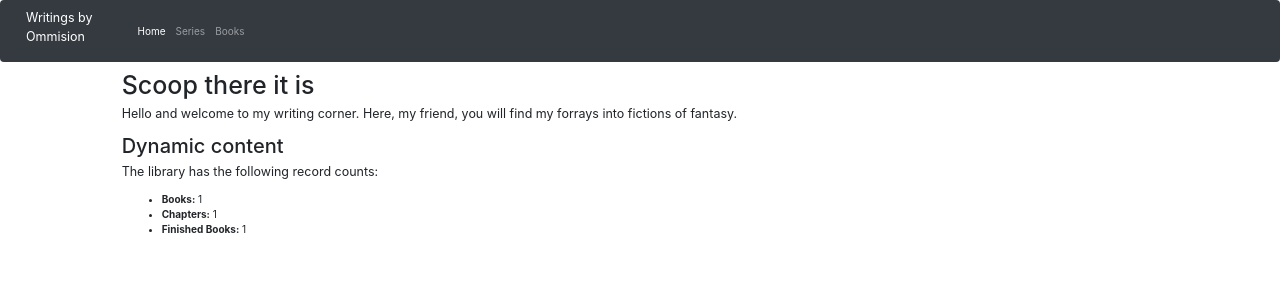
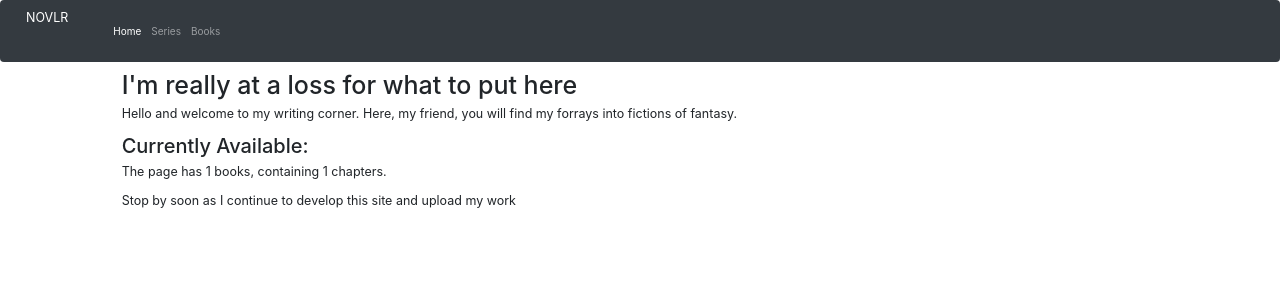
Before and after one commit to tomholb/novlr, a Django app: template core/templates/index.html in a window 1280 px wide. Shown: the top 300 px of the page. Run offline with Django 3.2, Linux system fonts and the light colour scheme; the template is opened without the code that fills it: most values are stand-ins (such as "Sample title", 1, 10 or a date in 2020); some libraries are stand-ins or nearby versions.

Commit message:
Making more layout changes

```diff
--- a/core/models.py
+++ b/core/models.py
@@ -116,7 +116,8 @@ class Author(models.Model):
 class Series(models.Model):
     """Model representing the author"""
     title = models.CharField(max_length=100)
-    cover = models.ImageField(upload_to='media', null=True, blank=True)
+    cover = models.ImageField(upload_to='media', null=True, blank=True
+    summary = models.TextField(max_length=1000, help_text='Enter a brief description of the Series')
 
     def get_absolute_url(self):
         """Returns the URL to access the author instance"""
--- a/core/templates/base_generic.html
+++ b/core/templates/base_generic.html
@@ -19,7 +19,7 @@
 	<header>
       <!-- Fixed navbar -->
       <nav class="navbar navbar-expand-md navbar-dark fixed-top bg-dark">
-        <a class="navbar-brand" href="#">Writings by<br> Ommision</a>
+        <a class="navbar-brand" href="#">NOVLR</a>
         <button class="navbar-toggler" type="button" data-toggle="collapse" data-target="#navbarCollapse" aria-controls="navbarCollapse" aria-expanded="false" aria-label="Toggle navigation">
           <span class="navbar-toggler-icon"></span>
         </button>
--- a/core/templates/index.html
+++ b/core/templates/index.html
@@ -1,13 +1,10 @@
 {% extends "base_generic.html" %}
 
 {% block content %}
-  <h1>Scoop there it is</h1>
+  <h1>I'm really at a loss for what to put here</h1>
   <p>Hello and welcome to my writing corner. Here, my friend, you will find my forrays into fictions of fantasy. </p>
-  <h2>Dynamic content</h2>
-  <p>The library has the following record counts:</p>
-  <ul>
-    <li><strong>Books:</strong> {{ num_books }}</li>
-    <li><strong>Chapters:</strong> {{ num_chapters }}</li>
-    <li><strong>Finished Books:</strong> {{ num_words }}</li>
-  </ul>
+  <h2>Currently Available:</h2>
+  <p>The page has {{ num_books }} books, containing {{ num_chapters }} chapters.</p>
+  <p>Stop by soon as I continue to develop this site and upload my work</p>
+
 {% endblock %}
--- a/core/templates/series/series_list.html
+++ b/core/templates/series/series_list.html
@@ -9,7 +9,7 @@
 			  <div class="card-body">
 				<h5 class="card-title">{{ series.title }}</h5>
 				<p class="card-text">Series Summary</p>
-				<a href="{{ series.get_absolute_url }}" class="btn btn-primary">Go to Series Page</a>
+				<!--<a href="{{ series.get_absolute_url }}" class="btn btn-primary">Go to Series Page</a>-->
 			  </div>
 			</div>
 		{% endfor %}
--- a/core/views.py
+++ b/core/views.py
@@ -38,6 +38,7 @@ class SeriesListView(generic.ListView):
 class SeriesDetailView(generic.DetailView):
     model = Series
     paginate_by = 10
+    context_object_name = 'series_detail'
     template_name = 'series/series_detail.html'
 
 class BookListView(generic.ListView):
```
